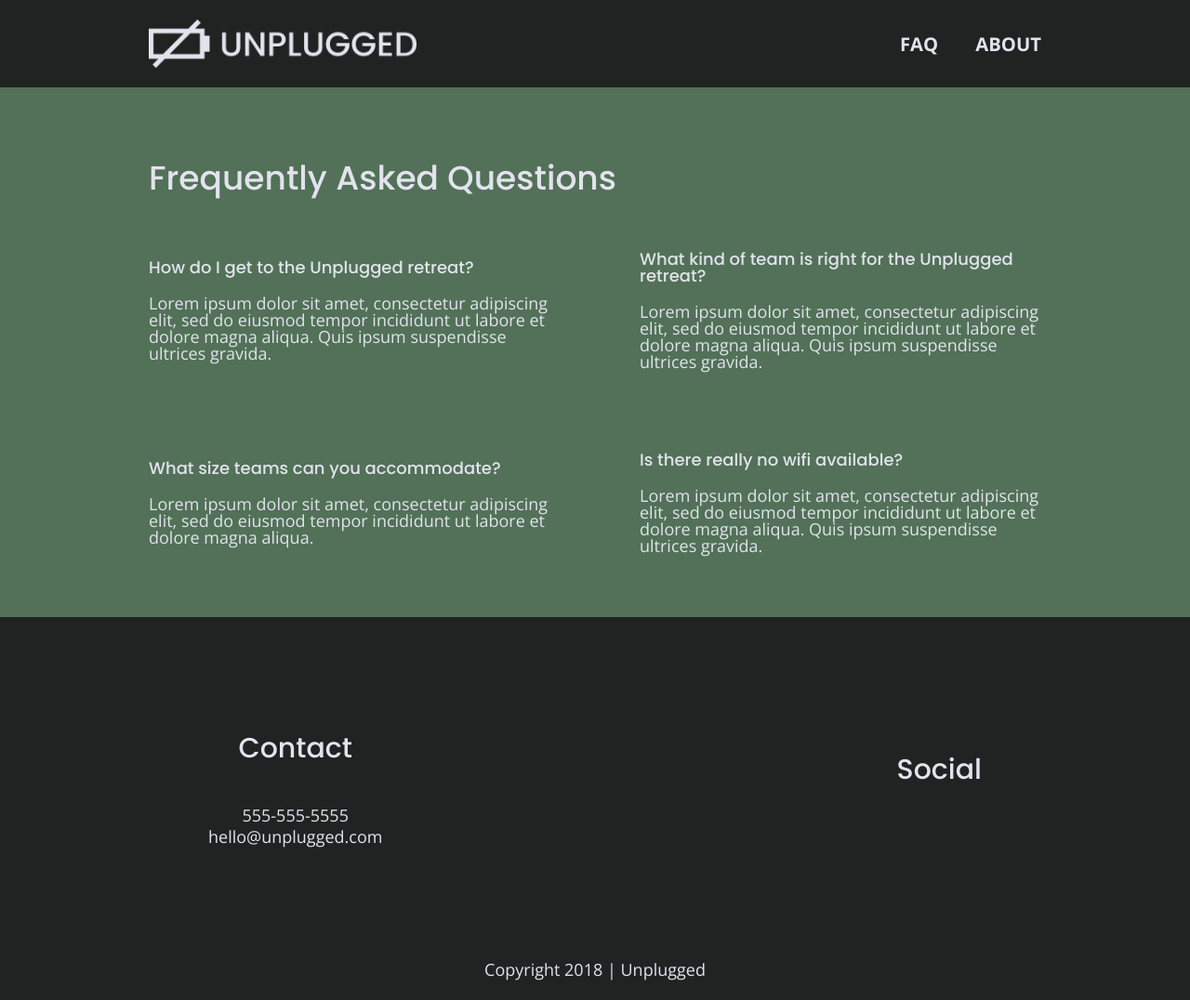
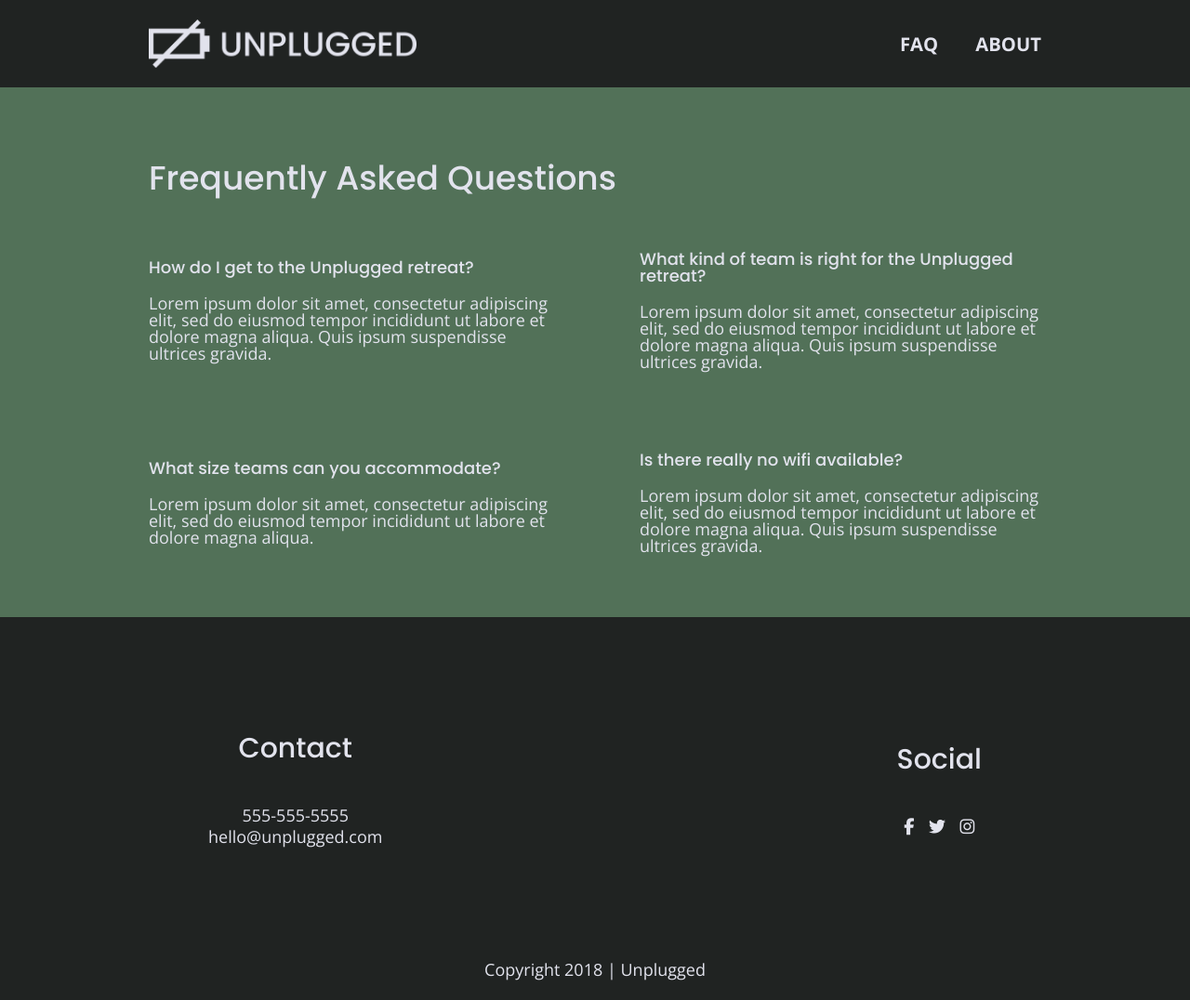
Before and after one commit to Hannes-littlecreek/unplugged, a website: page faq/index.html in a window 1280 px wide. Shown: the whole page at 93% size. Drawn offline with nearby package versions, Linux system fonts and the light colour scheme.

Commit message:
Added social media icons

```diff
--- a/faq/index.html
+++ b/faq/index.html
@@ -66,6 +66,8 @@
     </div>
   </main>
 
+
+
   <footer>
     <div class="content-wrapper">
       <div class="footer-content">
@@ -82,13 +84,13 @@
           <h4>Social</h4>
           <div class="social-icons">
             <p>
-              <a href="https://www.facebook.com/Skillcrush/" target="_blank"></a>
+              <a href="https://www.facebook.com/Skillcrush/" target="_blank"><i class="fab fa-facebook-f"></i></a>
             </p>
             <p>
-              <a href="https://twitter.com/Skillcrush" target="_blank"></a>
+              <a href="https://twitter.com/Skillcrush" target="_blank"><i class="fab fa-twitter"></i></a>
             </p>
             <p>
-              <a href="https://www.instagram.com/skillcrush/" target="_blank"></a>
+              <a href="https://www.instagram.com/skillcrush/" target="_blank"><i class="fab fa-instagram"></i></a>
             </p>
           </div>
         </div>
@@ -98,7 +100,6 @@
       <p>Copyright 2018 | Unplugged</p>
     </div>
   </footer>
-
 
 
 
```
Also changed, not shown: about/index.html (+4 -5 lines), index.html (+3 -3 lines).
